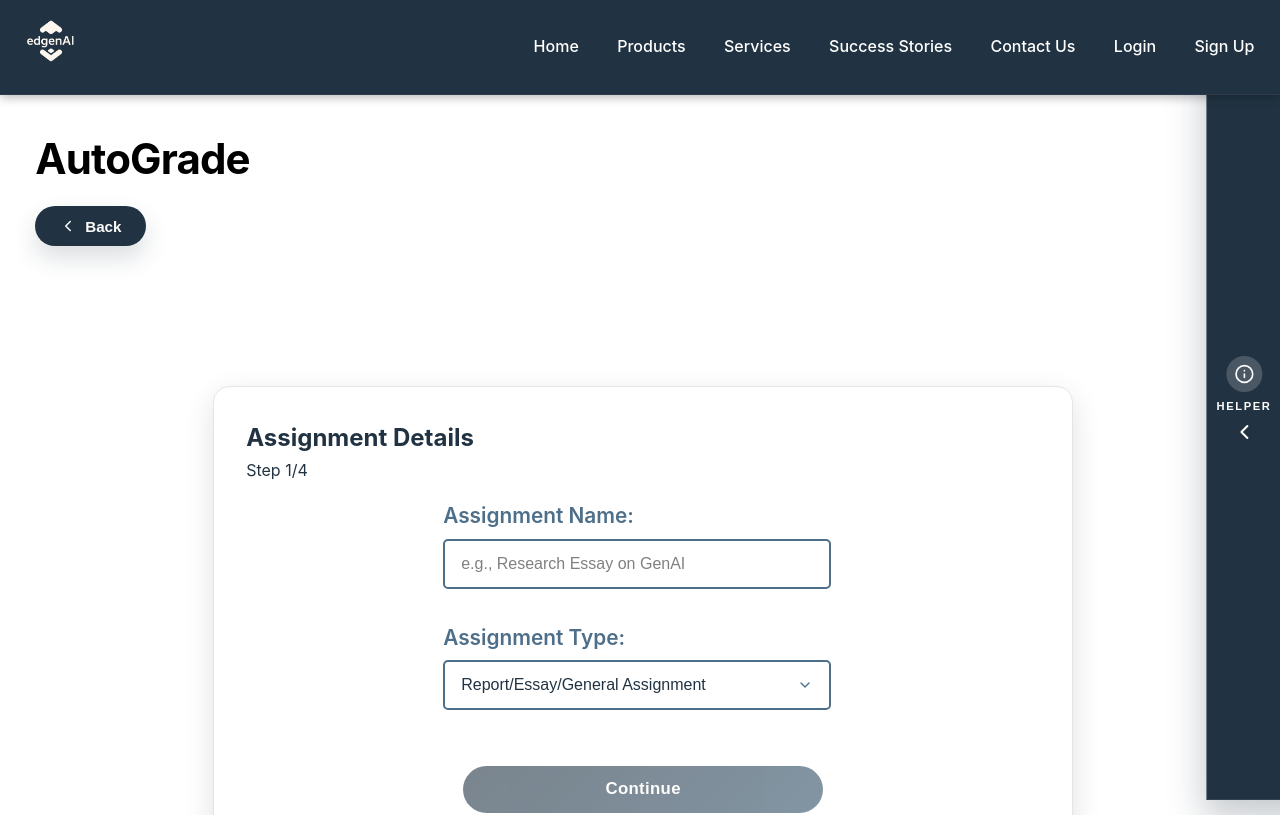
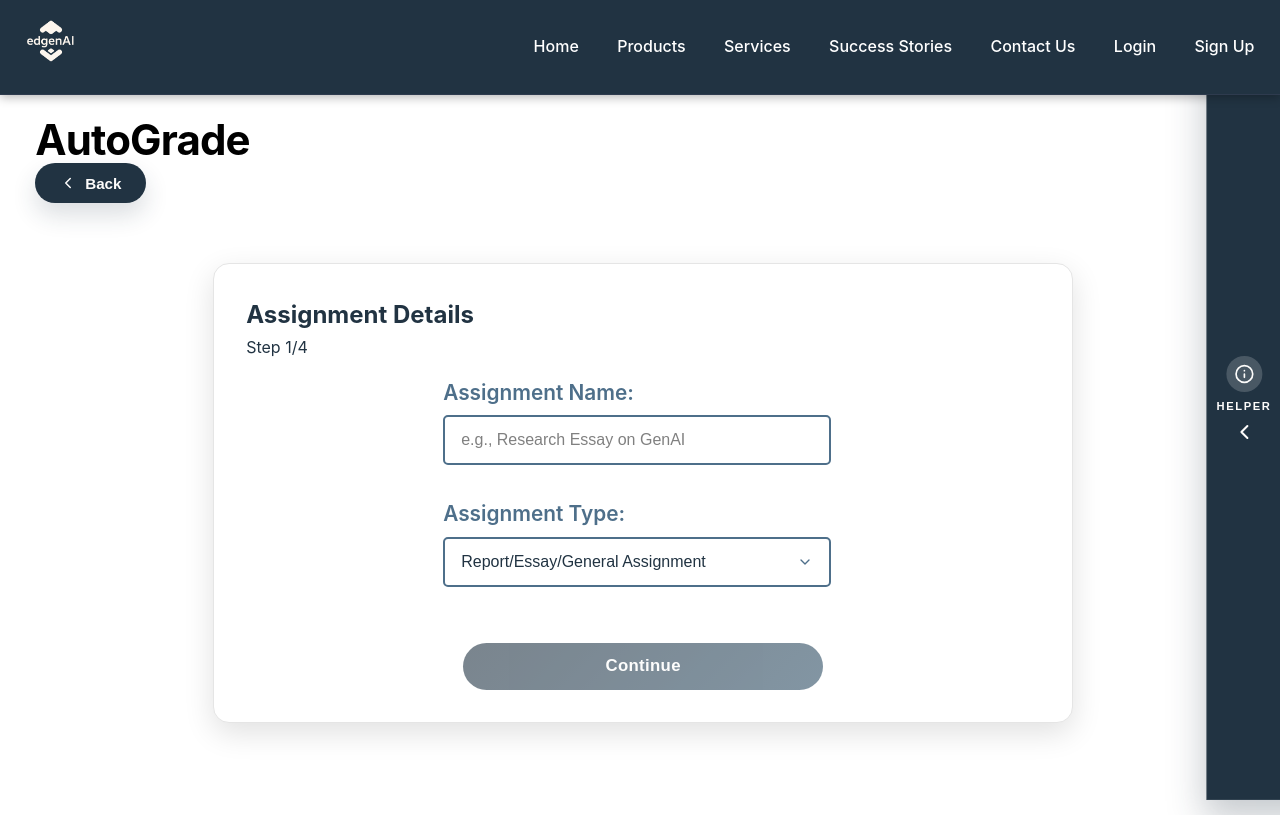
Before and after one commit to abhimishhra29/ed_AI_frontend, a Next.js app in the folder frontend/: page /auto-grading-wizard in a window 1280 px wide. Shown: the top 815 px of the page. Built offline with nearby package versions, Linux system fonts and the light colour scheme.

Commit message:
my local changes

```diff
--- a/frontend/src/styles/pages/AutoGradingWizard.css
+++ b/frontend/src/styles/pages/AutoGradingWizard.css
@@ -32,11 +32,11 @@
   width: 98vw;
   min-height: 92vh;
   margin: 0 auto;
-  padding: 2vw 1.5vw 4vw;
+  padding: 0.5vw 1.5vw 4vw;
   position: relative;
   display: flex;
   flex-direction: column;
-  gap: 24px;
+  gap: 0;
   box-sizing: border-box;
 }
 
@@ -129,7 +129,7 @@
 
   /* Centering */
   margin: 0 auto;  /* Centers horizontally */
-  margin-top: 20px;  /* Reduced space from top */
+  margin-top: 0;  /* No space from top */
 
   /* Padding */
   padding: 2rem;
@@ -1035,7 +1035,7 @@ h4, h5 {
 .auto-grading-wizard .wizard-content {
   display: flex;
   justify-content: center;
-  margin-top: 1.5rem;
+  margin-top: 0;
 }
 
 .auto-grading-wizard .form-column {
@@ -1975,22 +1975,25 @@ h4, h5 {
   gap: 12px;
   padding: 0;
   margin: 0;
-  margin-bottom: 1rem;
+  margin-bottom: 0.25rem;
   width: 100%;
   box-sizing: border-box;
   position: relative;
   min-height: 80px;
 }
 
-/* Reduce spacing for step 3 */
+/* Reduce spacing for steps 1, 2, and 4 (not step 3 which has special layout) */
+.wizard-stage:has(.wizard-step-one),
+.wizard-stage:has(.wizard-step-two),
+.wizard-stage:has(.wizard-step-four) {
+  gap: 0;
+  margin-top: 0;
+}
+
+/* Step 3 special spacing */
 .wizard-stage:has(.wizard-step-three) {
   gap: 0;
   margin-top: 0;
-}
-
-/* Reduce bottom margin of wizard-top-buttons when step 3 is active */
-.wizard-top-buttons:has(+ .wizard-stage .wizard-step-three) {
-  margin-bottom: 0.25rem;
 }
 
 .wizard-step-title-container {
@@ -2099,7 +2102,7 @@ h4, h5 {
 .wizard-stage {
   display: flex;
   flex-direction: column;
-  gap: 24px;
+  gap: 0;
 }
 
 .info-button {
```
